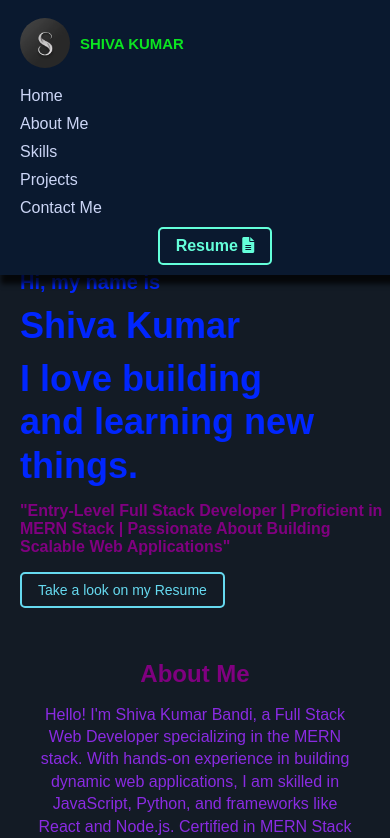
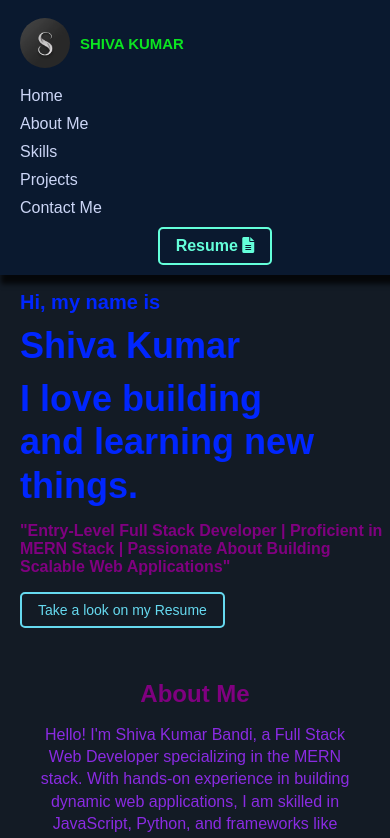
Before and after one commit to shivakumar-bandi/my-portfolio-s, a React (Create React App) app: page / in a window 390 px wide. Shown: the top 838 px of the page. Built offline with nearby package versions, Linux system fonts and the light colour scheme.

Commit message:
first commit

```diff
--- a/src/components/Home.css
+++ b/src/components/Home.css
@@ -59,7 +59,7 @@ button:focus {
 /* Responsive Design for Mobile Screens */
 @media (max-width: 768px) {
   #home {
-    padding-top: 150px; /* Further increased padding */
+    padding-top: 170px; /* Further increased padding */
     padding-left: 20px;
   }
 
```
